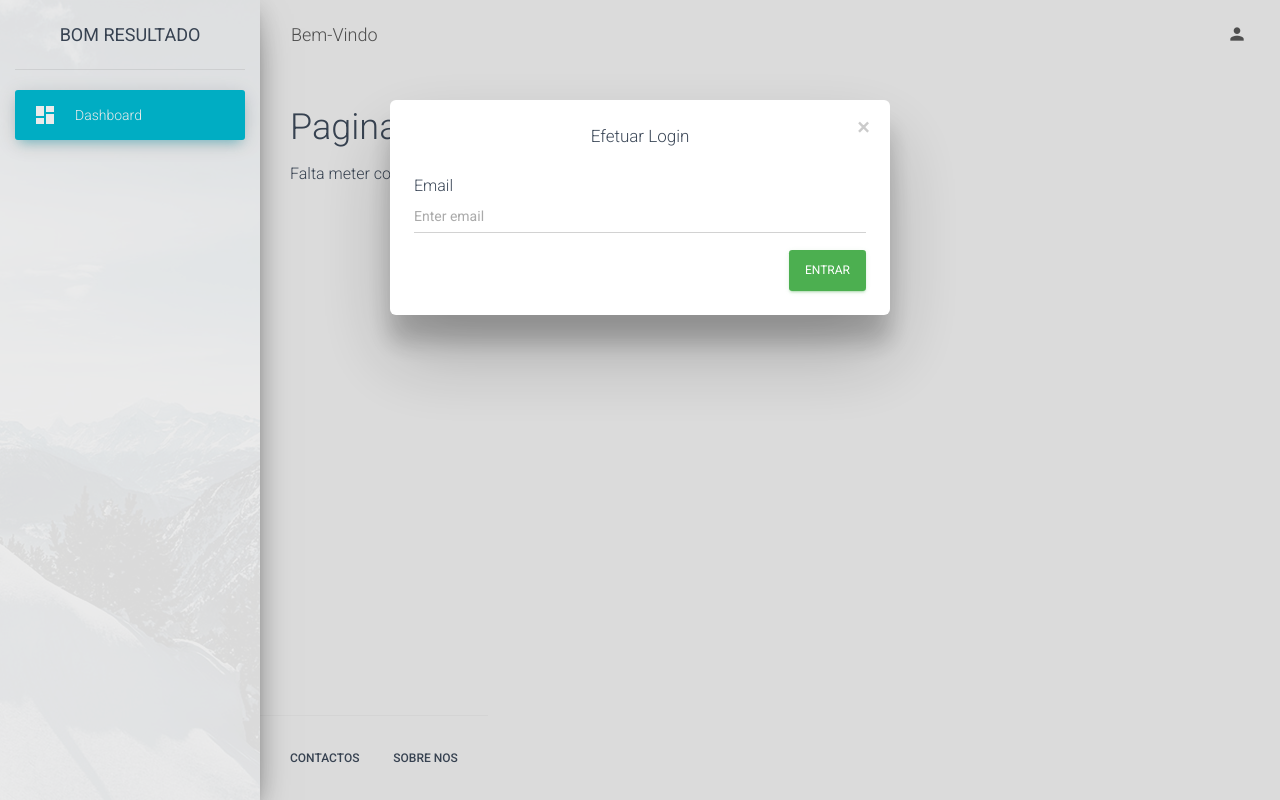
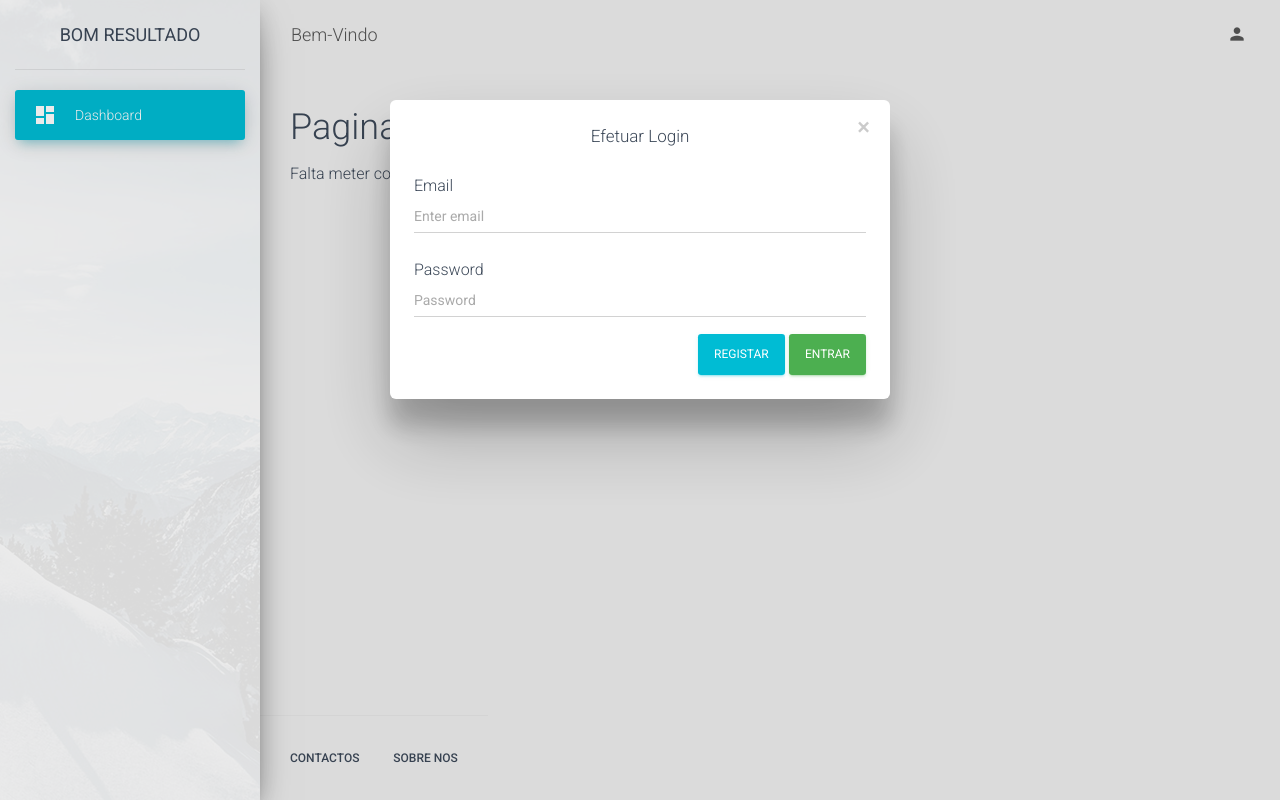
Before and after one commit to ruialmeida96/BomResultado, a PHP site: page / in a window 1280 px wide, after a click on "person". Run offline with PHP 8.4, Linux system fonts and the light colour scheme; some libraries are stand-ins or nearby versions.

Commit message:
Formulario de login e registo

```diff
--- a/resources/templates/menuinicial.php
+++ b/resources/templates/menuinicial.php
@@ -63,10 +63,43 @@
             </div>
             <div class="modal-body">
               Email
-              <input type="email" class="form-control" id="exampleInputEmail1" aria-describedby="emailHelp" placeholder="Enter email">
+              <input type="email" class="form-control" id="exampleInputEmail1" aria-describedby="emailHelp" placeholder="Enter email"><br>
+              Password
+              <input type="password" class="form-control" id="exampleInputPassword1" placeholder="Password">
 
             </div>
             <div class="modal-footer">
+              <div  style="float:right;">
+              <button type="button" class="btn btn-info" href="#exampleModal" data-toggle="modal">Registar</button>
+            </div>
+              <button type="button" class="btn btn-success">Entrar</button>
+            </div>
+          </div>
+        </div>
+      </div>
+
+      <div class="modal fade" id="exampleModal1" tabindex="-1" role="dialog" aria-labelledby="exampleModalLabel1" aria-hidden="true">
+        <div class="modal-dialog" role="document">
+          <div class="modal-content">
+            <div class="modal-header">
+              <h5 class="modal-title" id="exampleModalLabel1">Efetuar Login</h5>
+              <button type="button" class="close" data-dismiss="modal" aria-label="Close">
+                <span aria-hidden="true">&times;</span>
+              </button>
+            </div>
+            <div class="modal-body">
+              Email
+              <input type="email" class="form-control" id="exampleInputEmail1" aria-describedby="emailHelp" placeholder="Enter email"><br>
+              Password
+              <input type="password" class="form-control" id="exampleInputPassword1" placeholder="Password">
+              Password
+              <input type="password" class="form-control" id="exampleInputPassword1" placeholder="Password">
+
+            </div>
+            <div class="modal-footer">
+              <div  style="float:right;">
+              <button type="button" class="btn btn-info" >Registar</button>
+            </div>
               <button type="button" class="btn btn-success">Entrar</button>
             </div>
           </div>
```
